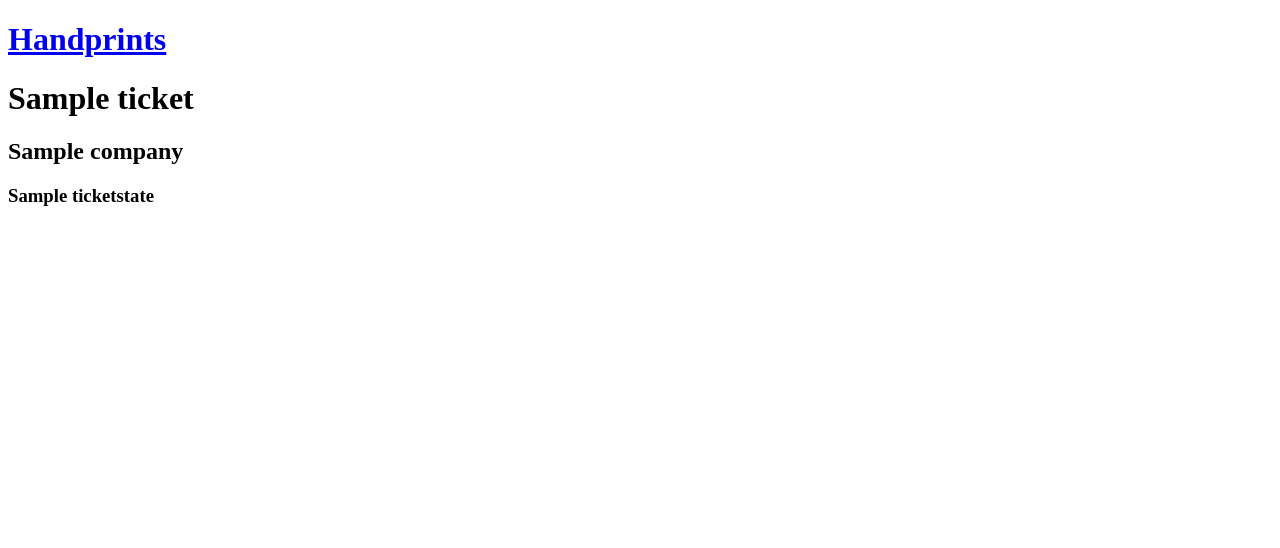
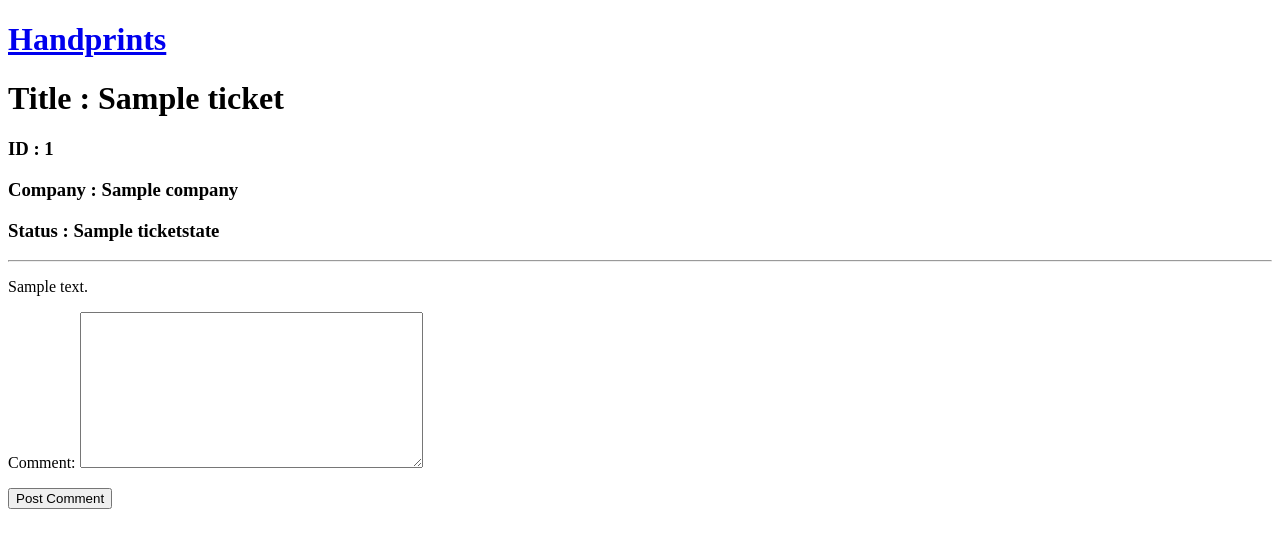
Before and after one commit to 32graham/Handprints, a Django app: page /tickets/1/ in a window 1280 px wide. Shown: the top 548 px of the page. Run offline with Django 3.2, Linux system fonts and the light colour scheme; tables that the repository leaves empty hold one stand-in row (values such as "Sample post").

Commit message:
add ticket comments

```diff
--- a/tickets/admin.py
+++ b/tickets/admin.py
@@ -1,7 +1,8 @@
 from django.contrib import admin
-from .models import Company, TicketState, Ticket
+from .models import Company, TicketState, Ticket, TicketComment
 
 
 admin.site.register(Company)
 admin.site.register(TicketState)
 admin.site.register(Ticket)
+admin.site.register(TicketComment)
--- /dev/null
+++ b/tickets/forms.py
@@ -0,0 +1,9 @@
+from .models import TicketComment
+from django import forms
+
+
+class CommentForm(forms.ModelForm):
+
+    class Meta:
+        model = TicketComment
+        fields = ['comment']
--- a/tickets/models.py
+++ b/tickets/models.py
@@ -22,3 +22,12 @@ class Ticket(models.Model):
 
     def __unicode__(self):
         return self.title
+
+
+class TicketComment(models.Model):
+    ticket = models.ForeignKey(Ticket)
+    date_time = models.DateTimeField()
+    comment = models.TextField()
+
+    def __unicode__(self):
+        return self.comment
--- a/tickets/templates/tickets/ticket.html
+++ b/tickets/templates/tickets/ticket.html
@@ -2,8 +2,21 @@
 
 {% block content %}
 
-<h1>{{ticket.title}}</h1>
-<h2>{{ticket.company}}</h2>
-<h3>{{ticket.state}}</h3>
+<h1>Title : {{ticket.title}}</h1>
+<h3>ID : {{ticket.pk}}</h3>
+<h3>Company : {{ticket.company}}</h3>
+<h3>Status : {{ticket.state}}</h3>
+<hr/>
+
+{% for comment in ticket.ticketcomment_set.all %}
+
+<p>{{ comment.comment }}</p>
+
+{% endfor %}
+
+<form action="{% url "ticket" ticket.pk %}" method="post">{% csrf_token %}
+    {{ comment_form.as_p }}
+    <input type="submit" value="Post Comment" />
+</form>
 
 {% endblock %}
--- a/tickets/views.py
+++ b/tickets/views.py
@@ -1,5 +1,8 @@
 from django.shortcuts import render
+from django.http import HttpResponseRedirect
+from datetime import datetime
 from .models import Ticket
+from .forms import CommentForm
 
 
 def index(request):
@@ -15,8 +18,23 @@ def index(request):
 def ticket(request, ticket_id):
     ticket = Ticket.objects.get(pk=ticket_id)
 
+    if request.method == 'POST':
+        form = CommentForm(request.POST, {})
+        if form.is_valid():
+            comment = form.save(commit=False)
+            comment.ticket_id = ticket_id
+            comment.date_time = datetime.now()
+            comment.save()
+
+            return HttpResponseRedirect('/tickets/')
+    else:
+        form = CommentForm(initial={'ticket_id': ticket_id, 'date_time': datetime.now()})
+
     return render(
         request,
         'tickets/ticket.html',
-        {'ticket': ticket}
+        {
+            'ticket': ticket,
+            'comment_form': form
+        }
     )
```
